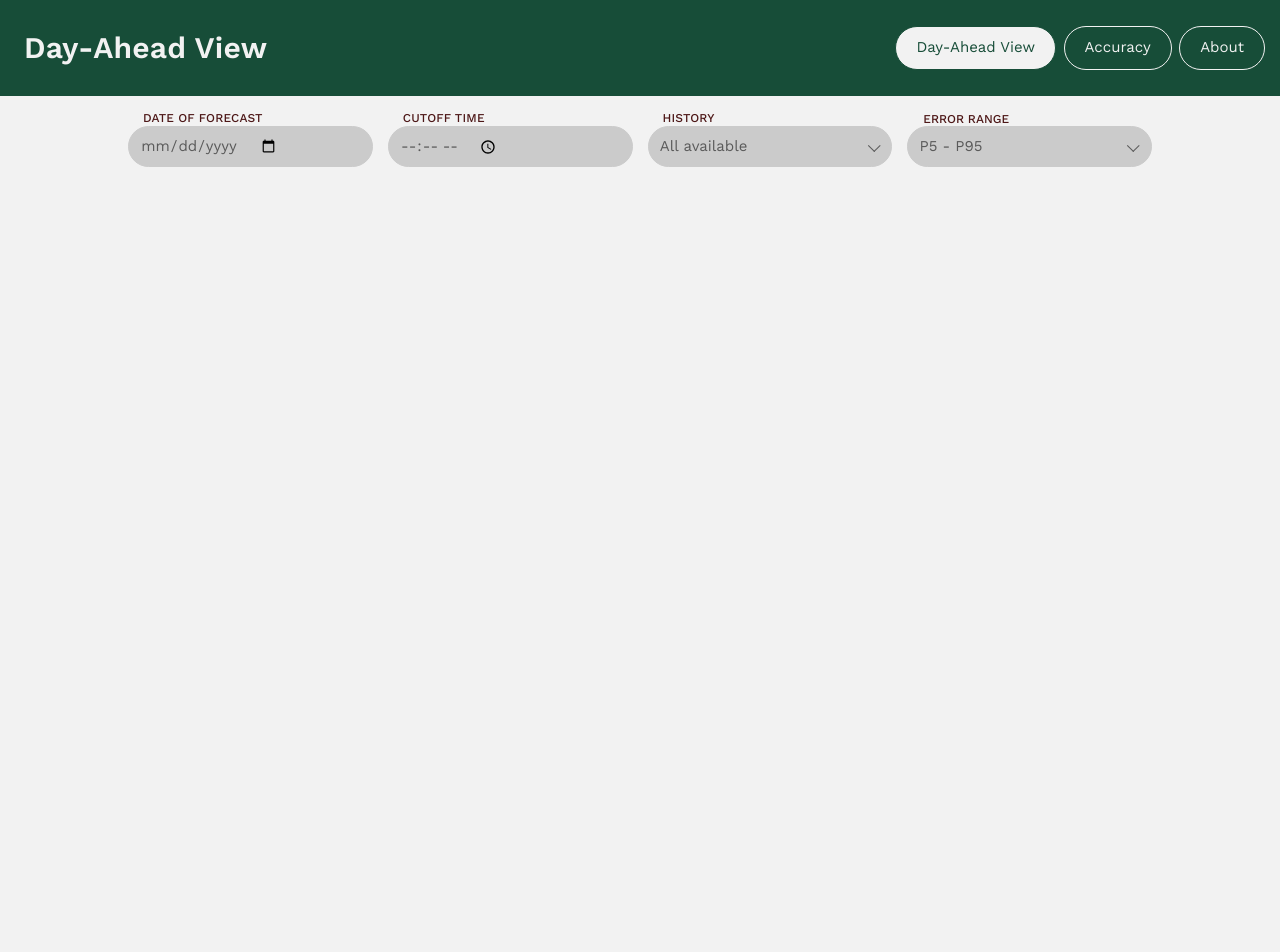
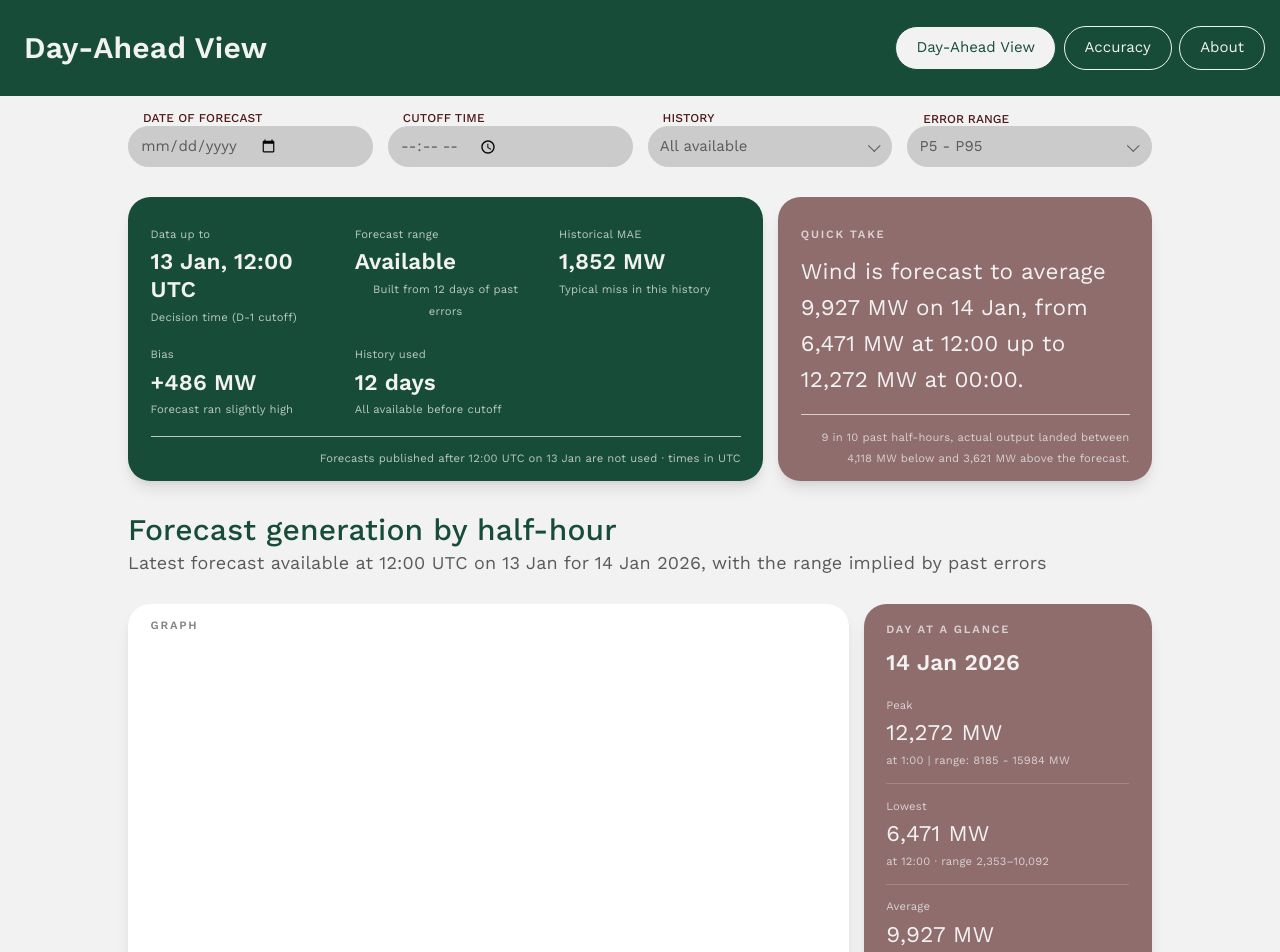
Before and after one commit to dishaap/reint-challenge, a React app in the folder frontend/: page / in a window 1280 px wide. Shown: the top 952 px of the page. Before the commit the page ends 800 px from the top, so only its background shows below. Built offline with nearby package versions, Linux system fonts and the light colour scheme; the HTML template or start-up script is replaced by a standard one.

Commit message:
add cards to day-ahead view

```diff
--- a/frontend/src/App.css
+++ b/frontend/src/App.css
@@ -71,20 +71,51 @@
 }
 
 .quick-take-copy {
-  font-size: 0.875rem;
+  font-size: 1.5rem;
   line-height: 1.6;
-}
-
-.quick-take-note {
-  margin-top: 1rem;
-  padding-top: 0.75rem;
-  border-top: 1px solid currentColor;
-  font-size: 0.75rem;
-  opacity: 0.75;
+  text-align: left;
 }
 
 @media (max-width: 640px) {
-  .day-ahead-summary {
+  .day-ahead-summary, .forecast-stats {
     grid-template-columns: minmax(0, 1fr);
   }
 }
+
+.section-header {
+  display: flex;
+  flex-direction: column;
+  align-items: start;
+  margin-top: 2.5rem;
+}
+
+.section-header-title {
+  font-size: 30px;
+  font-weight: 500;
+  color: var(--color-3);
+  margin-bottom: 0.75rem;
+}
+
+.section-header-subtitle {
+  font-size: 18px;
+  color: var(--text-dark);
+}
+
+.forecast-stats {
+  display: grid;
+  grid-template-columns: minmax(0, 2.5fr) minmax(0, 1fr);
+  align-items: stretch;
+  gap: 1rem;
+  margin-top: 2rem;
+}
+
+.forecast-stats > * {
+  min-width: 0;
+}
+
+.card-subtitle {
+  margin: 0 0 1rem;
+  text-align: left;
+  font-size: 0.8rem;
+  opacity: 0.8;
+}
--- a/frontend/src/pages/DayAheadView.jsx
+++ b/frontend/src/pages/DayAheadView.jsx
@@ -1,7 +1,68 @@
 import Filters from "../components/Filters";
+import Card from "../components/Card";
+
+const summaryMetrics = [
+    { label: "Data up to", value: "13 Jan, 12:00 UTC", detail: "Decision time (D-1 cutoff)" },
+    { label: "Forecast range", value: "Available", detail: "Built from 12 days of past errors" },
+    { label: "Historical MAE", value: "1,852 MW", detail: "Typical miss in this history" },
+    { label: "Bias", value: "+486 MW", detail: "Forecast ran slightly high" },
+    { label: "History used", value: "12 days", detail: "All available before cutoff" },
+]
+
+const dailyMetrics = [
+    { label: "Peak", value: "12,272 MW", detail: "at 1:00 | range: 8185 - 15984 MW" },
+    { label: "Lowest", value: "6,471 MW", detail: "at 12:00 · range 2,353–10,092" },
+    { label: "Average", value: "9,927 MW", detail: "across 48 half-hours" },
+    { label: "Forecast Age", value: "12.5 - 36h", detail: "published 13 Jan, 11:30" }
+]
 
 export default function DayAheadView() {
     return (
-        <Filters view="day-ahead" />
+        <>
+            <Filters view="day-ahead" />
+            <section className="day-ahead-summary">
+                <Card
+                    tone="green"
+                    metrics={summaryMetrics}
+                    footer="Forecasts published after 12:00 UTC on 13 Jan are not used · times in UTC"
+                />
+                <Card
+                    tone="rose"
+                    eyebrow="Quick take"
+                    style={{
+                        paddingTop: "1.75rem"
+                    }}
+                >
+                    <p className="quick-take-copy">
+                        Wind is forecast to average 9,927 MW on 14 Jan, from 6,471 MW
+                        at 12:00 up to 12,272 MW at 00:00.
+                    </p>
+                    <p className="card-footer">
+                        9 in 10 past half-hours, actual output landed between 4,118 MW
+                        below and 3,621 MW above the forecast.
+                    </p>
+                </Card>
+            </section>
+            <div>
+                <div className="section-header">
+                    <p className="section-header-title">Forecast generation by half-hour</p>
+                    <p className="section-header-subtitle">Latest forecast available at 12:00 UTC on 13 Jan for 14 Jan 2026, with the range implied by past errors</p>
+                </div>
+                <section className="forecast-stats">
+                    <Card tone="white" eyebrow="Graph"></Card>
+                    <Card
+                        tone="rose"
+                        title="14 Jan 2026"
+                        eyebrow="Day at a Glance"
+                        list={dailyMetrics}
+                        style={{
+                            paddingTop: "1rem",
+                            paddingBottom: "1rem"
+                        }}
+                    >
+                    </Card>
+                </section>
+            </div>
+        </>
     )
 }
```
